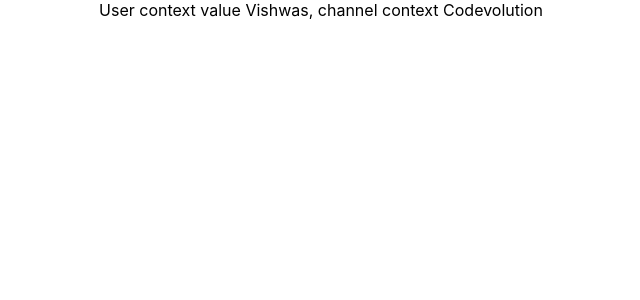
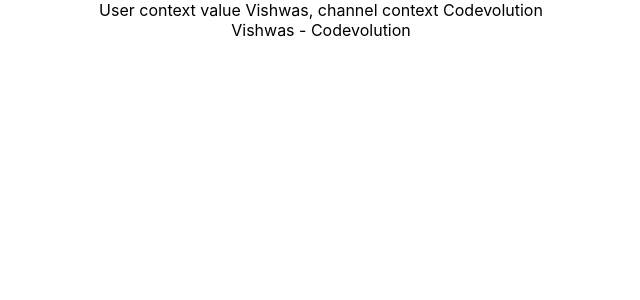
Before and after one commit to djeriko/hooks-again, a React (Create React App) app: page / in a window 1280 px wide. Shown: the top 300 px of the page, without its empty margins (319-959 px from the left). Built offline with nearby package versions, Linux system fonts and the light colour scheme.

Commit message:
useContext

```diff
--- a/src/contexComponents/ComponentE.js
+++ b/src/contexComponents/ComponentE.js
@@ -1,10 +1,16 @@
-import React from 'react'
+import React, {useContext} from 'react'
 import ComponentF from './ComponentF'
+import { UserContext, ChannelContext } from '../App'
 
 function ComponentE() {
+
+  const user = useContext(UserContext)
+  const chanenel = useContext(ChannelContext)
+
   return (
     <div>
      <ComponentF/>
+     {user} - {chanenel}
     </div>
   )
 }
```
